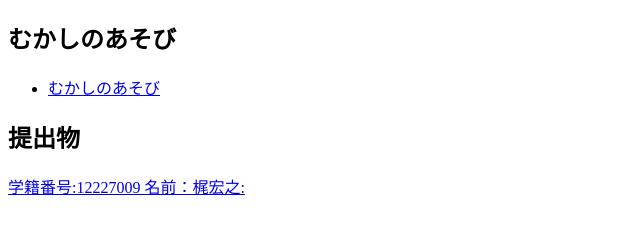
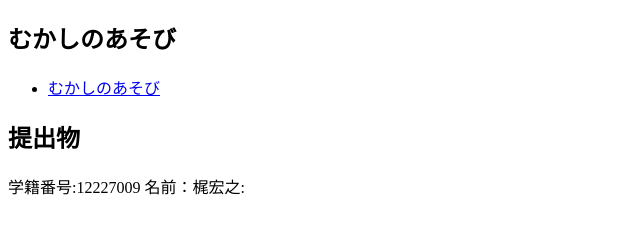
Before and after one commit to KUAD-XtechDesign/js-various2022-hiro888aaat, a plain HTML site: page index.html in a window 1280 px wide. Shown: the whole page, without its empty margins (0-640 px from the left). Drawn offline with Linux system fonts and the light colour scheme.

Commit message:
Update index.html

```diff
--- a/index.html
+++ b/index.html
@@ -15,7 +15,7 @@
 
   <div>
     <h2>提出物</h2>
-    <p><a href="./sample/sample01.html">学籍番号:12227009 名前：梶宏之:</a></p>
+    <p>学籍番号:12227009 名前：梶宏之:</a></p>
   </div>
 
 </body>
```
